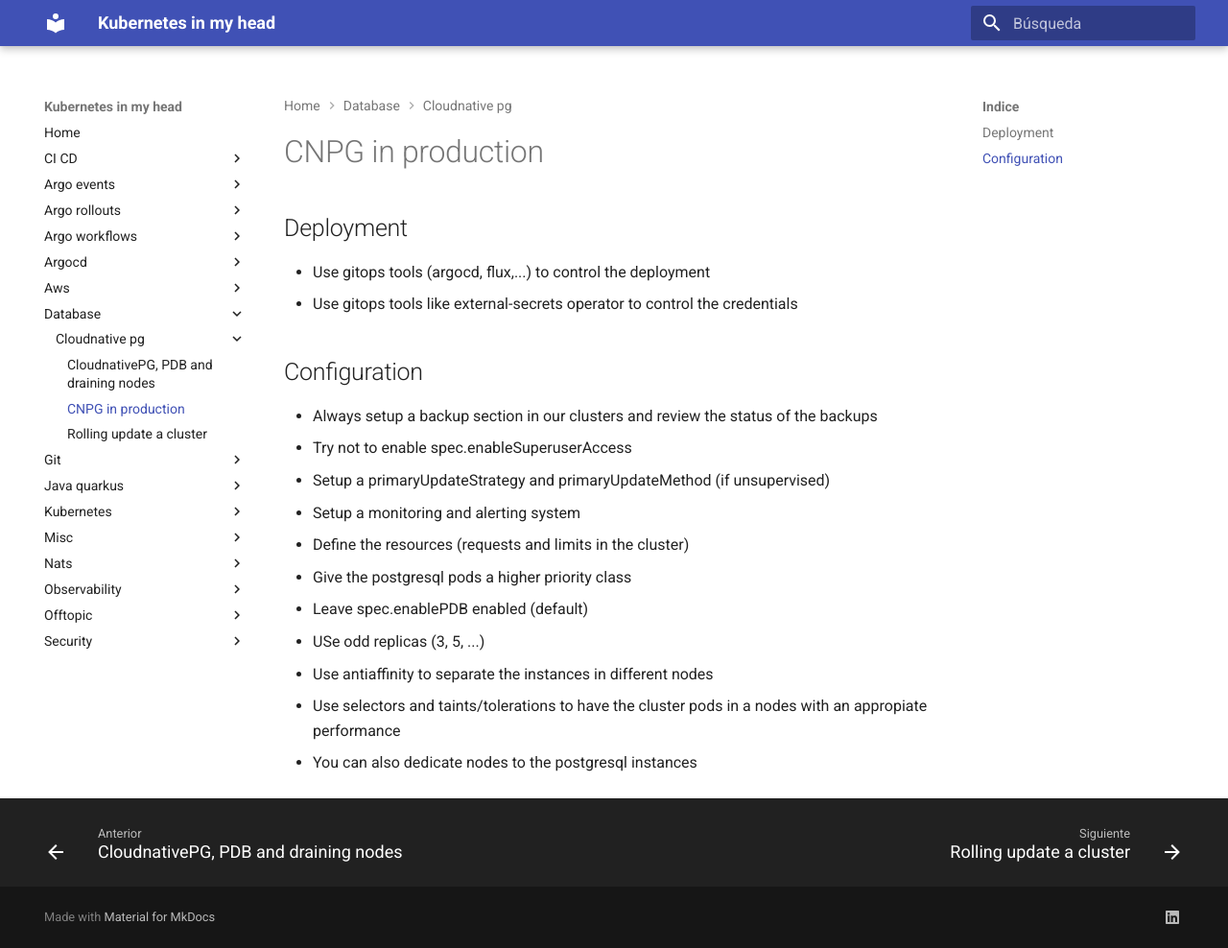
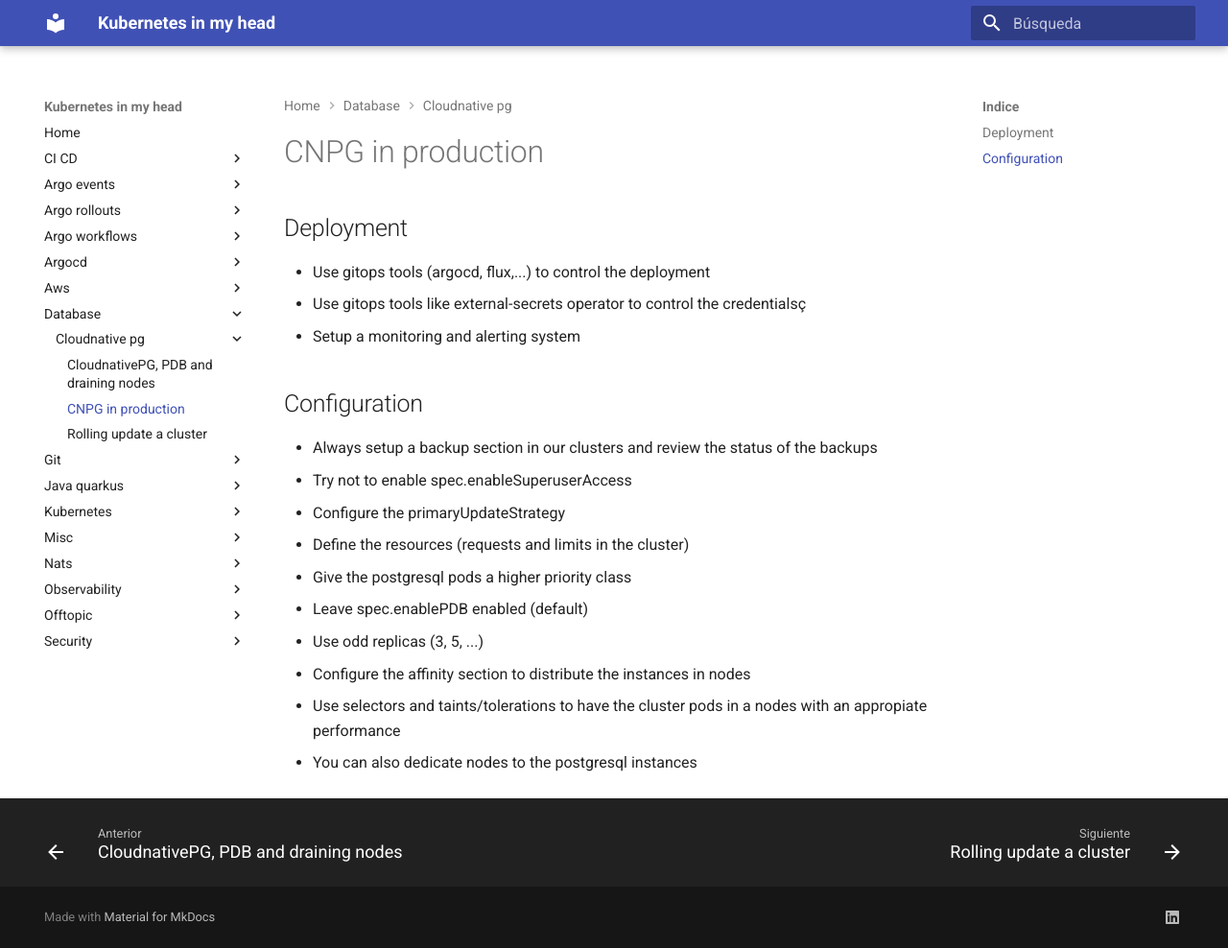
Before and after one commit to jorgelon/kubernetesinmyhead.net, an MkDocs documentation site: the page built from docs/database/cloudnative-pg/production.md, in a window 1280 px wide and 988 px high. Shown: the whole window at 96% size. Built offline with MkDocs 1.6.1 and Material for MkDocs 9.7.7, drawn with Linux system fonts in a browser that asks for light colours.

Commit message:
improve the doc

```diff
--- a/docs/database/cloudnative-pg/production.md
+++ b/docs/database/cloudnative-pg/production.md
@@ -3,18 +3,18 @@
 ## Deployment
 
 - Use gitops tools (argocd, flux,...) to control the deployment
-- Use gitops tools like external-secrets operator to control the credentials
+- Use gitops tools like external-secrets operator to control the credentialsç
+- Setup a monitoring and alerting system
 
 ## Configuration
 
 - Always setup a backup section in our clusters and review the status of the backups
 - Try not to enable spec.enableSuperuserAccess
-- Setup a primaryUpdateStrategy and primaryUpdateMethod (if unsupervised)
-- Setup a monitoring and alerting system
+- Configure the primaryUpdateStrategy
 - Define the resources (requests and limits in the cluster)
 - Give the postgresql pods a higher priority class
 - Leave spec.enablePDB enabled (default)
-- USe odd replicas (3, 5, ...)
-- Use antiaffinity to separate the instances in different nodes
+- Use odd replicas (3, 5, ...)
+- Configure the affinity section to distribute the instances in nodes
 - Use selectors and taints/tolerations to have the cluster pods in a nodes with an appropiate performance
 - You can also dedicate nodes to the postgresql instances
```
